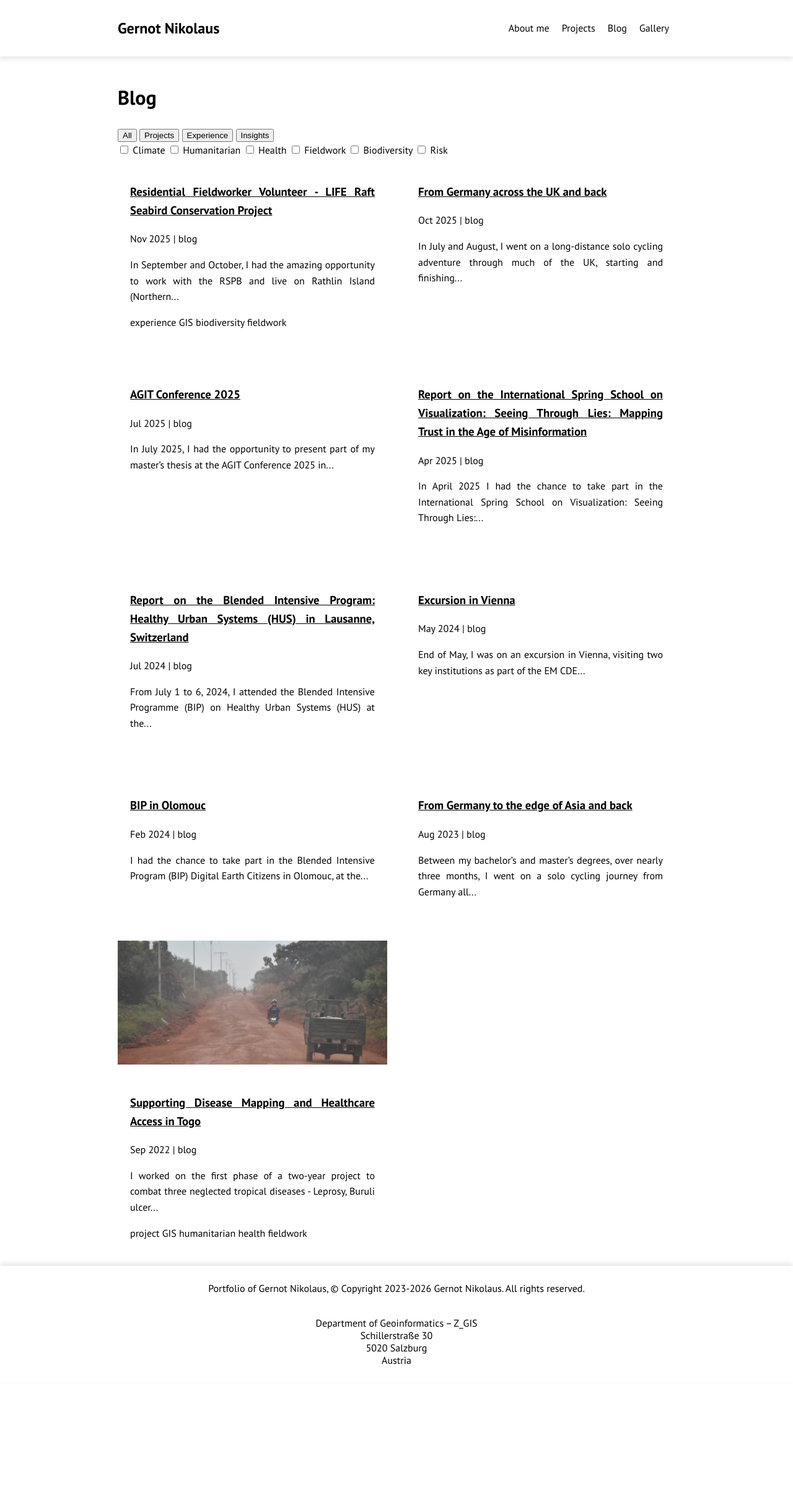
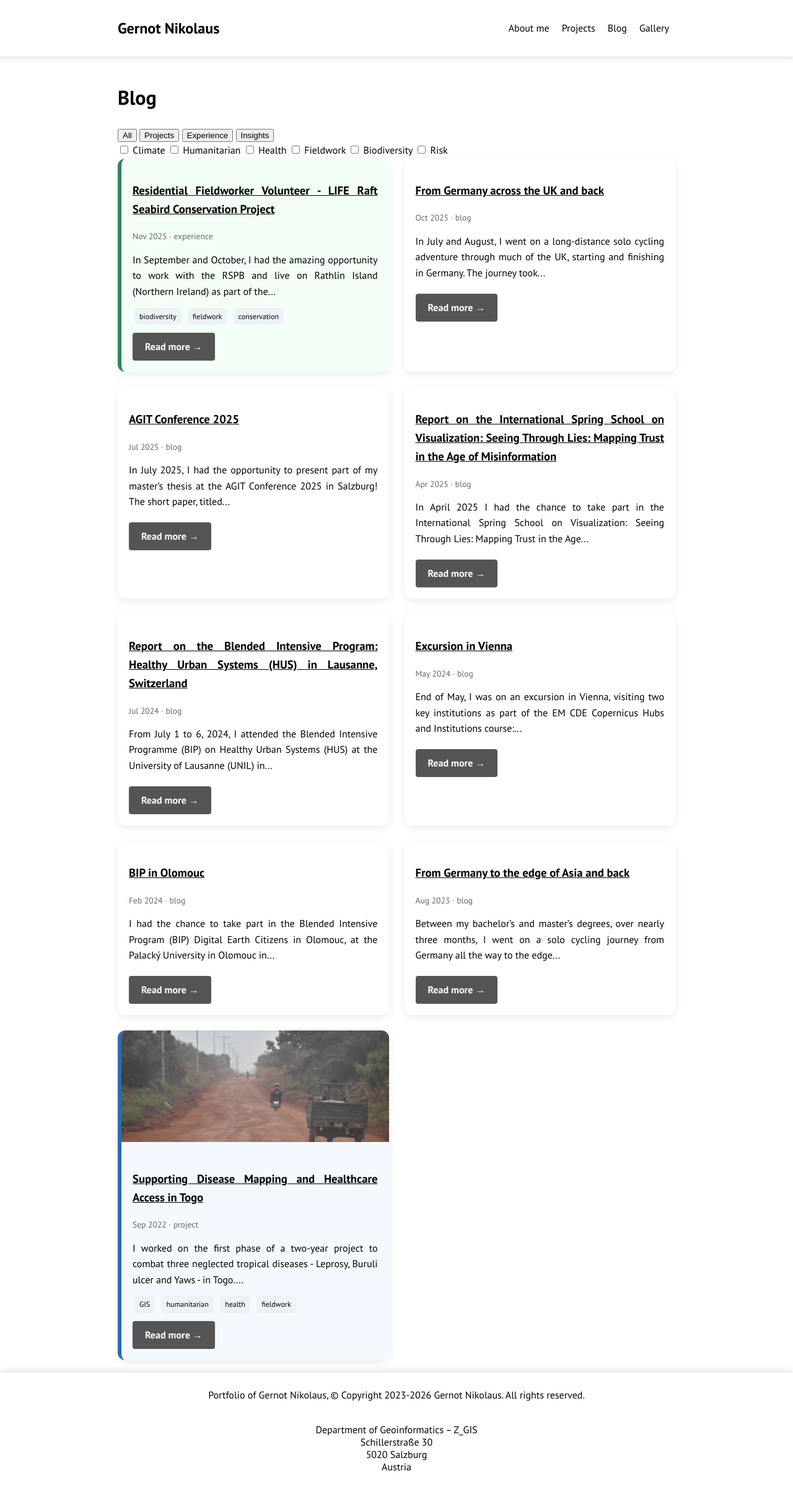
Before and after one commit to gernotnikolaus/gernotnikolaus.github.io, a Jekyll site: the page built from blog.md, in a window 1280 px wide. Shown: the whole page at 62% size. Built offline with Jekyll 4.4.1, drawn with Linux system fonts in a browser that asks for light colours; before the commit the page ends 2231 px from its top, so only the background shows below that.

Commit message:
update filter

```diff
--- a/_posts/2022-09-01-Togo.md
+++ b/_posts/2022-09-01-Togo.md
@@ -2,8 +2,8 @@
 layout: default
 title: "Supporting Disease Mapping and Healthcare Access in Togo"
 date: 2022-09-01
-categories: [blog]
-tags: [project, GIS, humanitarian, health, fieldwork]
+categories: [project]
+tags: [GIS, humanitarian, health, fieldwork]
 image: assets/images/blogs/Togo_03_GernotNikolaus.jpg
 permalink: /projects/togo-gis
 ---
--- a/_posts/2025-11-01-RSPB_FieldworkerVolunteer.md
+++ b/_posts/2025-11-01-RSPB_FieldworkerVolunteer.md
@@ -2,8 +2,8 @@
 layout: default
 title: "Residential Fieldworker Volunteer - LIFE Raft Seabird Conservation Project"
 date: 2025-11-01
-categories: [blog]
-tags: [experience, GIS, biodiversity, fieldwork]
+categories: [experience]
+tags: [biodiversity, fieldwork, conservation]
 permalink: /blog/RSPB_FieldworkerVolunteer
 ---
 
--- a/assets/main.css
+++ b/assets/main.css
@@ -456,43 +456,52 @@ footer p {
     border: none;
   }
 
+
+
+
+
+
 .portfolio-grid {
   display: grid;
-  grid-template-columns: repeat(auto-fit, minmax(300px, 1fr));
-  gap: 30px;
+  grid-template-columns: repeat(auto-fit, minmax(320px, 1fr));
+  gap: 25px;
 }
 
+/* BASE CARD */
 .portfolio-card {
-  background: white;
   border-radius: 12px;
   overflow: hidden;
-  box-shadow: 0 4px 12px rgba(0,0,0,0.08);
+  box-shadow: 0 4px 14px rgba(0,0,0,0.08);
   transition: transform 0.2s ease;
+  background: white;
 }
 
 .portfolio-card:hover {
   transform: translateY(-5px);
 }
 
+/* IMAGE */
 .card-image {
   width: 100%;
-  height: 200px;
+  height: 180px;
   object-fit: cover;
 }
 
+/* CONTENT */
 .card-content {
-  padding: 20px;
+  padding: 18px;
 }
 
 .card-meta {
-  font-size: 0.9em;
-  color: #777;
+  font-size: 0.85em;
+  color: #666;
 }
 
 .card-excerpt {
   margin: 10px 0;
 }
 
+/* TAGS */
 .card-tags {
   margin-top: 10px;
 }
@@ -503,5 +512,34 @@ footer p {
   padding: 4px 8px;
   margin: 3px;
   border-radius: 6px;
-  font-size: 0.8em;
+  font-size: 0.75em;
 }
+
+/* READ MORE */
+.read-more {
+  display: inline-block;
+  margin-top: 10px;
+  font-weight: bold;
+}
+
+/* =========================
+   CATEGORY COLORS 🎨
+   ========================= */
+
+/* PROJECT */
+.portfolio-card.project {
+  background: #f4f9ff;
+  border-left: 6px solid #2b6cb0;
+}
+
+/* EXPERIENCE */
+.portfolio-card.experience {
+  background: #f3fff6;
+  border-left: 6px solid #2f855a;
+}
+
+/* INSIGHT */
+.portfolio-card.insight {
+  background: #fffaf3;
+  border-left: 6px solid #b7791f;
+}
--- a/blog.md
+++ b/blog.md
@@ -25,34 +25,46 @@ title: Blog
 
 </div>
 
-<div class="portfolio-grid" id="portfolio">
+<div class="portfolio-grid">
 
   {% for post in site.posts %}
-  <div class="card"
-       data-category="{{ post.categories | join: ' ' }}"
+
+  <div class="portfolio-card {{ post.categories | first }}"
+       data-category="{{ post.categories | first }}"
        data-tags="{{ post.tags | join: ' ' }}">
 
     {% if post.image %}
-    <img src="{{ post.image }}" class="card-image">
+      <a href="{{ post.url }}">
+        <img src="{{ post.image }}" class="card-image">
+      </a>
     {% endif %}
 
     <div class="card-content">
-      <h3><a href="{{ post.url }}">{{ post.title }}</a></h3>
+      <h3>
+        <a href="{{ post.url }}">{{ post.title }}</a>
+      </h3>
 
-      <p class="meta">
-        {{ post.date | date: "%b %Y" }} | {{ post.categories[0] }}
+      <p class="card-meta">
+        {{ post.date | date: "%b %Y" }} · {{ post.categories | first }}
       </p>
 
-      <p>{{ post.excerpt | strip_html | truncatewords: 20 }}</p>
+      <p class="card-excerpt">
+        {{ post.excerpt | strip_html | truncatewords: 25 }}
+      </p>
 
-      <div class="tags">
+      {% if post.tags %}
+      <div class="card-tags">
         {% for tag in post.tags %}
-          <span>{{ tag }}</span>
+          <span class="tag">{{ tag }}</span>
         {% endfor %}
       </div>
+      {% endif %}
+
+      <a href="{{ post.url }}" class="read-more">Read more →</a>
     </div>
 
   </div>
+
   {% endfor %}
 
 </div>
```
Also changed, not shown: other parts of blog.md (+5 -5 lines).
